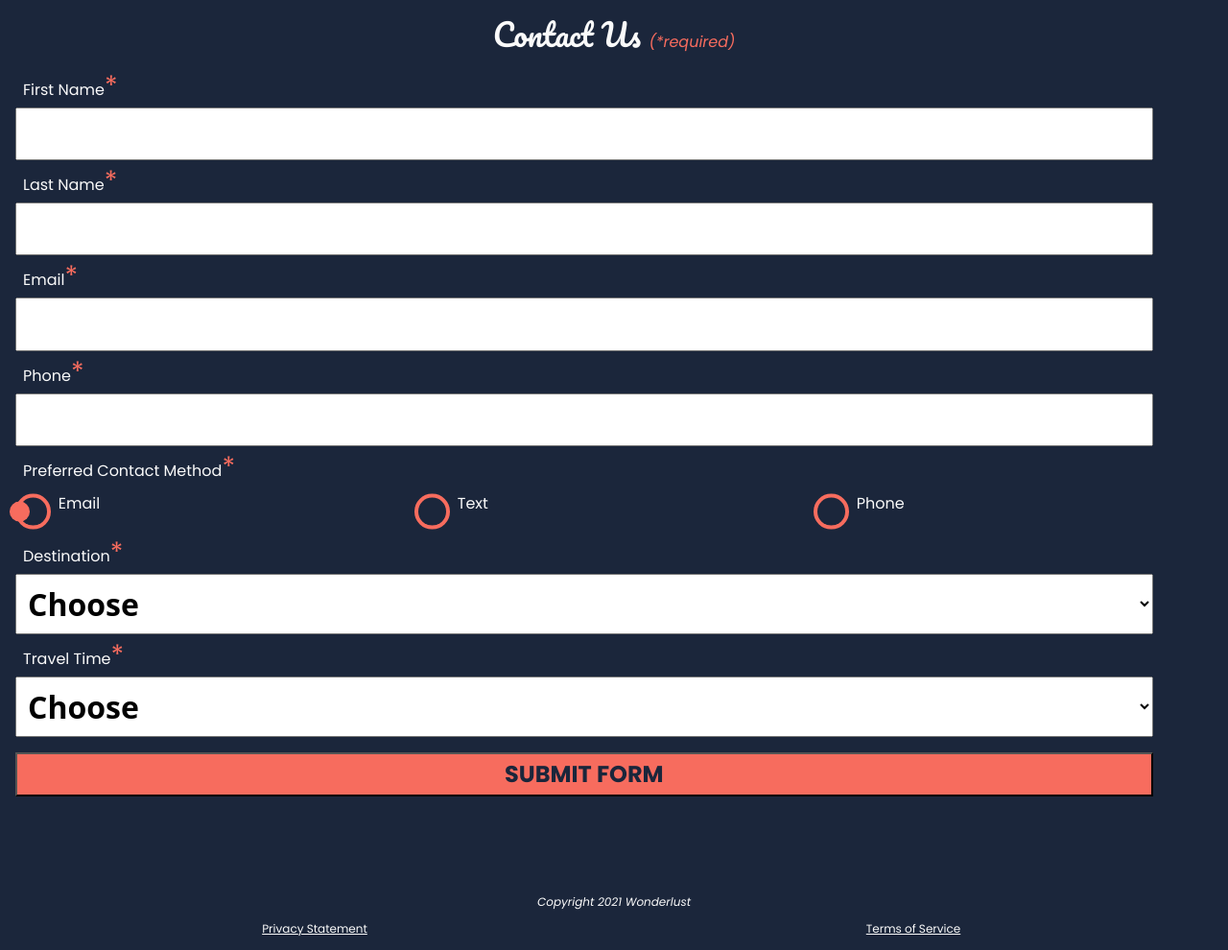
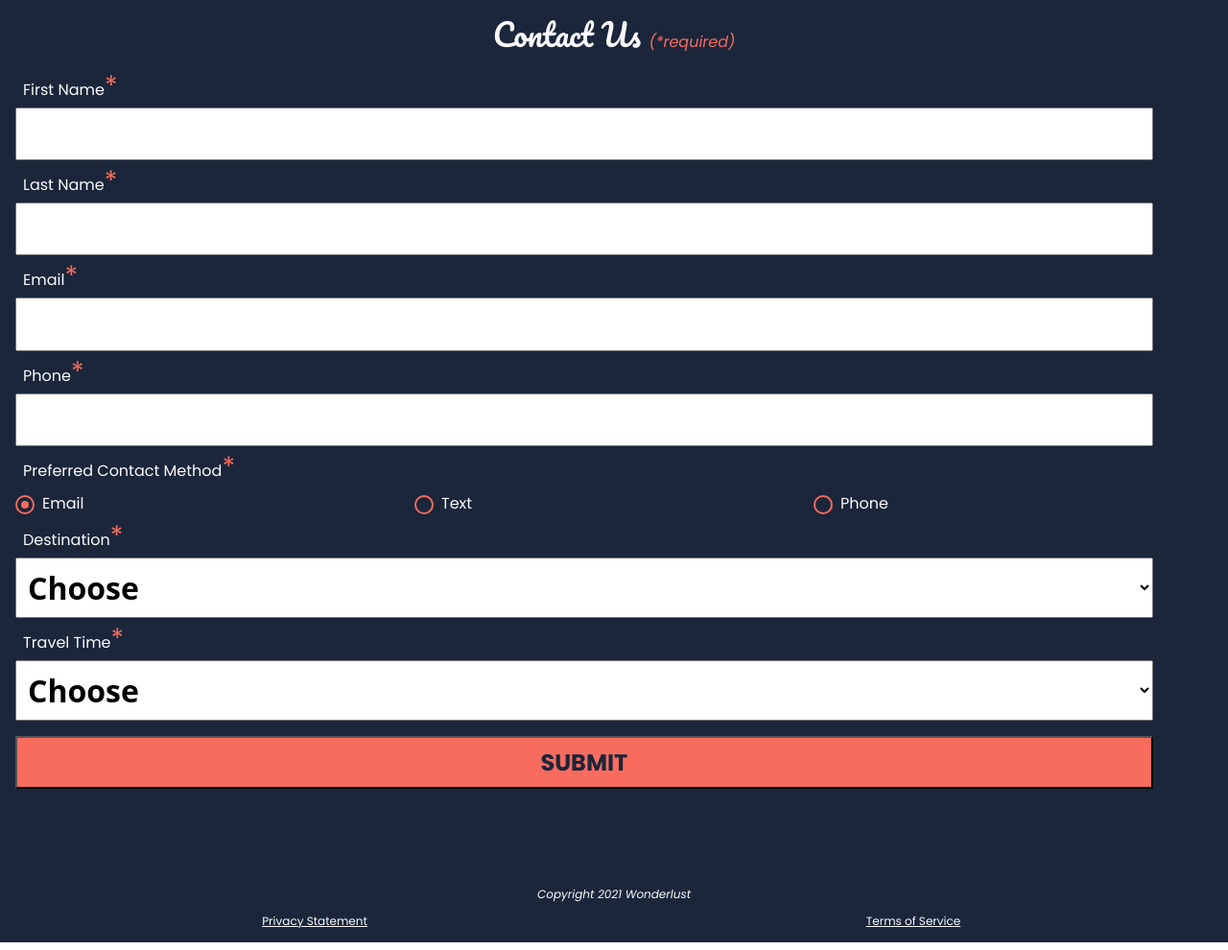
Before and after one commit to amshiha1/wonderlust, a plain HTML site: page index.html in a window 1280 px wide. Shown: the part 1995-2985 px from the top of the page at 96% size. Drawn offline with Linux system fonts and the light colour scheme.

Commit message:
fixed .formcontrol

```diff
--- a/index.html
+++ b/index.html
@@ -296,15 +296,15 @@
                 <fieldset id="preferred-contact">
                 <legend>Preferred Contact Method<span>*</span></legend>
                     <div>
-                        <input type="radio" name="contact-pref" id="pref-email" value="prefer-email" class="form-control" required checked>
+                        <input type="radio" name="contact-pref" id="pref-email" value="prefer-email" required checked>
                         <label for="pref-email">Email</label>
                     </div>
                     <div>
-                        <input type="radio" name="contact-pref" id="pref-text" value="prefer-text" class="form-control">
+                        <input type="radio" name="contact-pref" id="pref-text" value="prefer-text">
                         <label for="pref-text">Text</label>
                     </div>
                     <div>
-                        <input type="radio" name="contact-pref" id="pref-phone" value="prefer-phone" class="form-control">
+                        <input type="radio" name="contact-pref" id="pref-phone" value="prefer-phone">
                         <label for="pref-phone">Phone</label>
                     </div>
                 </fieldset>
@@ -334,7 +334,7 @@
                         <option>Flexible</option>
                     </select>
                 </fieldset>
-                <input type="submit" name="submit" id="submit" value="Submit Form"  class="form-control">
+                <input type="submit" name="submit" id="submit" value="Submit">
         </section>
         <section id="legal">
             <h2>Legal</h2>
```
